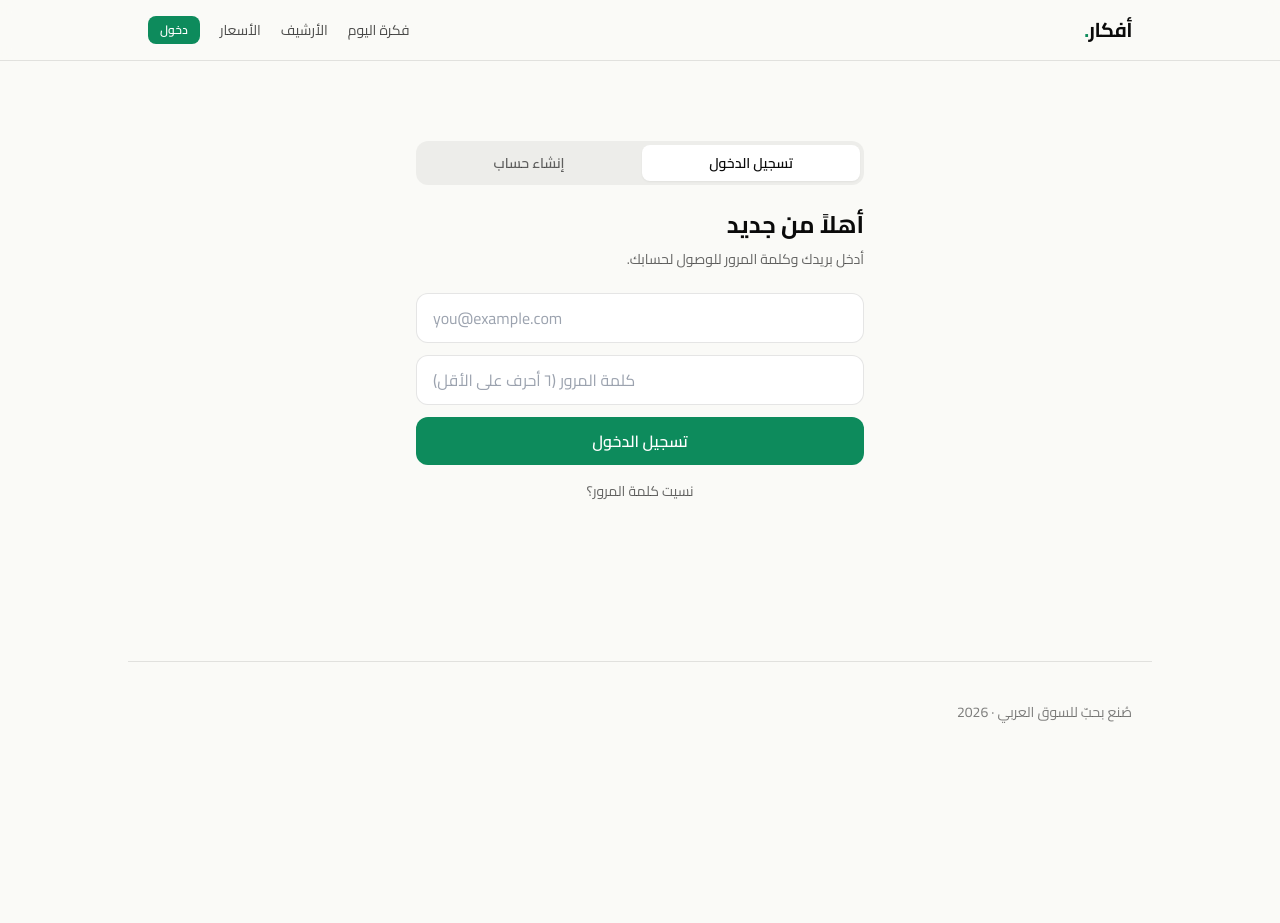
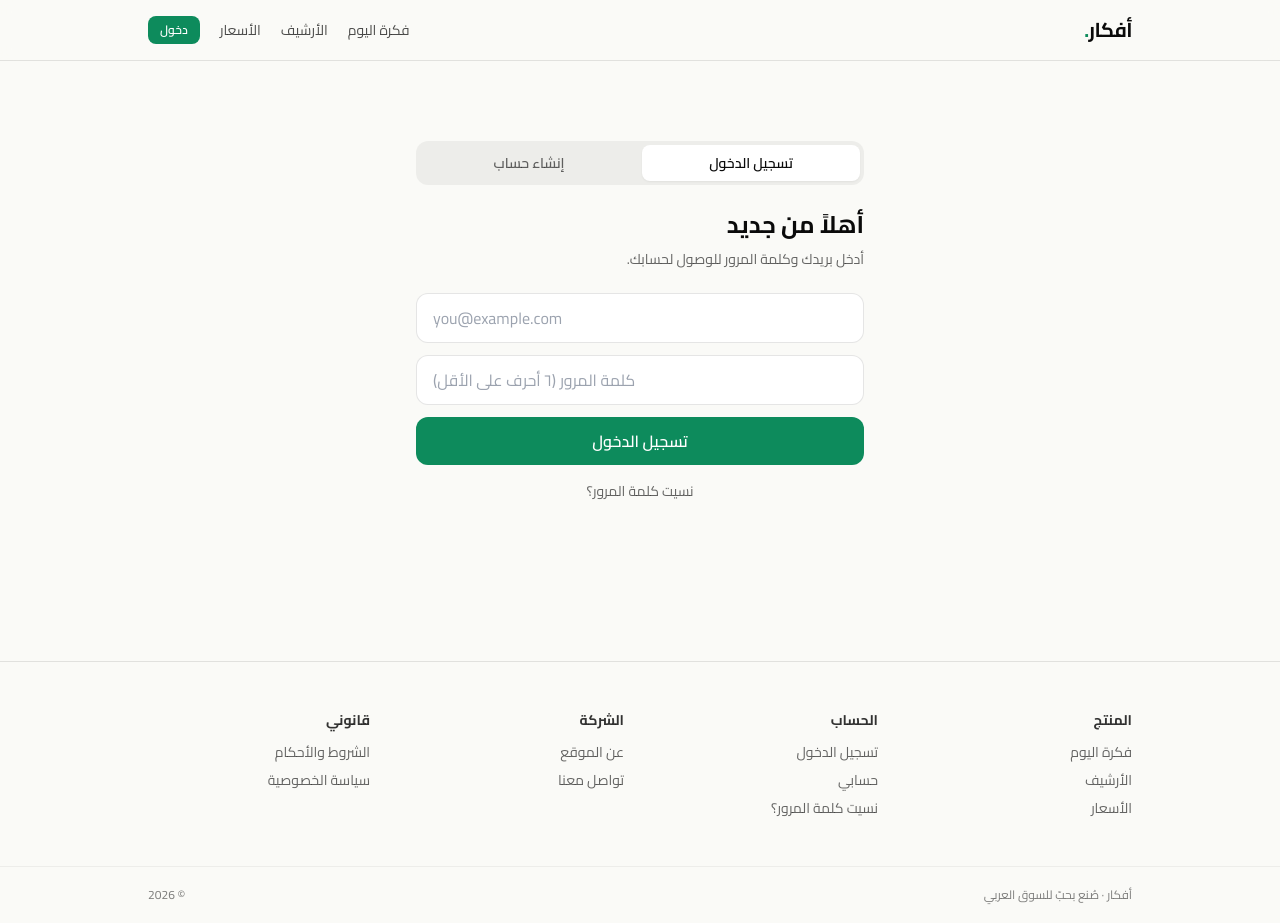
Before and after one commit to khalidfarig1/afkar, a Next.js app: page /login in a window 1280 px wide. Before the commit the page ends 800 px from the top, so only its background shows below. Built offline with nearby package versions, Linux system fonts and the light colour scheme; no server answers.

Commit message:
feat: add footer with link sections + terms + privacy pages

```diff
--- a/src/app/layout.tsx
+++ b/src/app/layout.tsx
@@ -2,6 +2,7 @@ import type { Metadata } from "next";
 import { Cairo } from "next/font/google";
 import Link from "next/link";
 import { HeaderNav } from "@/components/HeaderNav";
+import { Footer } from "@/components/Footer";
 import "./globals.css";
 
 const cairo = Cairo({ subsets: ["arabic", "latin"], variable: "--font-arabic" });
@@ -24,9 +25,7 @@ export default function RootLayout({ children }: { children: React.ReactNode })
           </div>
         </header>
         <main className="max-w-5xl mx-auto px-5 py-10">{children}</main>
-        <footer className="max-w-5xl mx-auto px-5 py-10 text-sm text-black/50 border-t border-black/10 mt-20">
-          صُنع بحبّ للسوق العربي · {new Date().getFullYear()}
-        </footer>
+        <Footer />
       </body>
     </html>
   );
--- /dev/null
+++ b/src/app/privacy/page.tsx
@@ -0,0 +1,48 @@
+export const metadata = { title: "سياسة الخصوصية · أفكار" };
+
+export default function PrivacyPage() {
+  return (
+    <div className="max-w-2xl prose-ar">
+      <h1 className="text-3xl font-bold mb-6">سياسة الخصوصية</h1>
+      <p className="text-sm text-black/50 mb-8">آخر تحديث: مايو ٢٠٢٦</p>
+
+      <h2>١. ما الذي نجمعه؟</h2>
+      <ul>
+        <li>بريدك الإلكتروني وكلمة المرور (مشفّرة) عند إنشاء الحساب</li>
+        <li>معلومات الدفع — تُعالَج وتُخزَّن لدى Polar وStripe، ولا تصلنا تفاصيل البطاقة</li>
+        <li>سجلّات الاستخدام الأساسية (الصفحات المُزارة، أوقات الزيارة) لأغراض التحليل</li>
+      </ul>
+
+      <h2>٢. لماذا نجمعها؟</h2>
+      <ul>
+        <li>تشغيل خدمة الاشتراك والتحقّق من الوصول</li>
+        <li>إرسال تحديثات مهمّة عن المنصّة (لا رسائل تسويقية بدون موافقتك)</li>
+        <li>تحسين المنتج بناءً على الاستخدام المُجمَّع</li>
+      </ul>
+
+      <h2>٣. مَن يصل إلى بياناتك؟</h2>
+      <p>
+        فقط نحن، ومزوّدو الخدمة الأساسيون: Supabase (قاعدة البيانات والمصادقة)، Vercel
+        (الاستضافة)، Polar (الدفع). لا نبيع بياناتك لأحد.
+      </p>
+
+      <h2>٤. حقوقك</h2>
+      <ul>
+        <li>طلب نسخة من بياناتك</li>
+        <li>طلب حذف حسابك وبياناتك بالكامل</li>
+        <li>تعديل بياناتك من صفحة الحساب</li>
+      </ul>
+
+      <h2>٥. ملفّات تعريف الارتباط</h2>
+      <p>
+        نستخدم ملفّات تعريف ارتباط ضرورية لتشغيل الجلسة فقط. لا نستخدم تتبّعًا إعلانيًا
+        من طرف ثالث.
+      </p>
+
+      <h2>٦. التواصل</h2>
+      <p>
+        لأي طلب يخصّ بياناتك: <a href="mailto:kfarig@yahoo.com" className="underline">kfarig@yahoo.com</a>
+      </p>
+    </div>
+  );
+}
--- /dev/null
+++ b/src/app/terms/page.tsx
@@ -0,0 +1,58 @@
+export const metadata = { title: "الشروط والأحكام · أفكار" };
+
+export default function TermsPage() {
+  return (
+    <div className="max-w-2xl prose-ar">
+      <h1 className="text-3xl font-bold mb-6">الشروط والأحكام</h1>
+      <p className="text-sm text-black/50 mb-8">آخر تحديث: مايو ٢٠٢٦</p>
+
+      <h2>١. قبول الشروط</h2>
+      <p>
+        باستخدامك لمنصّة أفكار، فإنك توافق على هذه الشروط. إذا لم توافق، يرجى عدم
+        استخدام المنصّة.
+      </p>
+
+      <h2>٢. وصف الخدمة</h2>
+      <p>
+        أفكار منصّة تنشر يوميًا فكرة مشروع مولّدة بالذكاء الاصطناعي تستهدف السوق العربي.
+        الأفكار للإلهام والتعليم، وليست نصائح استثمارية أو ضمانًا للنجاح التجاري.
+      </p>
+
+      <h2>٣. الاشتراك والدفع</h2>
+      <p>
+        الاشتراك يُحصَّل شهريًا أو سنويًا حسب الخطة المختارة. تتم معالجة الدفع عبر
+        Polar (المسجِّل التجاري). يمكن إلغاء الاشتراك في أي وقت من صفحة الحساب،
+        وسيستمر الوصول حتى نهاية الفترة المدفوعة.
+      </p>
+
+      <h2>٤. الاسترداد</h2>
+      <p>
+        نقدّم استردادًا كاملًا خلال ٧ أيام من تاريخ أوّل اشتراك. للاستردادات، تواصل
+        مع الدعم على kfarig@yahoo.com.
+      </p>
+
+      <h2>٥. الملكية الفكرية</h2>
+      <p>
+        جميع الأفكار المنشورة على المنصّة متاحة للقراءة والاستلهام منها. لست ملزمًا
+        بنسبتها لنا عند تنفيذها كمشروع.
+      </p>
+
+      <h2>٦. حدود المسؤولية</h2>
+      <p>
+        لا تتحمّل أفكار أيّ مسؤولية عن قرارات تجارية مبنية على المحتوى المنشور. كل
+        فكرة تتطلّب تحقّقًا مستقلًا قبل الاستثمار فيها.
+      </p>
+
+      <h2>٧. تعديل الشروط</h2>
+      <p>
+        قد نحدّث هذه الشروط من وقت لآخر. التعديلات الجوهرية ستُبلَّغ للمشتركين عبر
+        البريد الإلكتروني.
+      </p>
+
+      <h2>٨. التواصل</h2>
+      <p>
+        لأي استفسار: <a href="mailto:kfarig@yahoo.com" className="underline">kfarig@yahoo.com</a>
+      </p>
+    </div>
+  );
+}
--- /dev/null
+++ b/src/components/Footer.tsx
@@ -0,0 +1,57 @@
+import Link from "next/link";
+
+export function Footer() {
+  return (
+    <footer className="border-t border-black/10 mt-20">
+      <div className="max-w-5xl mx-auto px-5 py-12 grid grid-cols-2 md:grid-cols-4 gap-8 text-sm">
+        <Section title="المنتج">
+          <FooterLink href="/">فكرة اليوم</FooterLink>
+          <FooterLink href="/archive">الأرشيف</FooterLink>
+          <FooterLink href="/pricing">الأسعار</FooterLink>
+        </Section>
+
+        <Section title="الحساب">
+          <FooterLink href="/login">تسجيل الدخول</FooterLink>
+          <FooterLink href="/account">حسابي</FooterLink>
+          <FooterLink href="/forgot-password">نسيت كلمة المرور؟</FooterLink>
+        </Section>
+
+        <Section title="الشركة">
+          <FooterLink href="/about">عن الموقع</FooterLink>
+          <FooterLink href="mailto:kfarig@yahoo.com">تواصل معنا</FooterLink>
+        </Section>
+
+        <Section title="قانوني">
+          <FooterLink href="/terms">الشروط والأحكام</FooterLink>
+          <FooterLink href="/privacy">سياسة الخصوصية</FooterLink>
+        </Section>
+      </div>
+
+      <div className="border-t border-black/5">
+        <div className="max-w-5xl mx-auto px-5 py-5 flex justify-between text-xs text-black/50">
+          <span>أفكار · صُنع بحبّ للسوق العربي</span>
+          <span>© {new Date().getFullYear()}</span>
+        </div>
+      </div>
+    </footer>
+  );
+}
+
+function Section({ title, children }: { title: string; children: React.ReactNode }) {
+  return (
+    <div>
+      <h3 className="font-bold text-black/80 mb-3">{title}</h3>
+      <ul className="space-y-2">{children}</ul>
+    </div>
+  );
+}
+
+function FooterLink({ href, children }: { href: string; children: React.ReactNode }) {
+  return (
+    <li>
+      <Link href={href} className="text-black/60 hover:text-accent transition">
+        {children}
+      </Link>
+    </li>
+  );
+}
```
